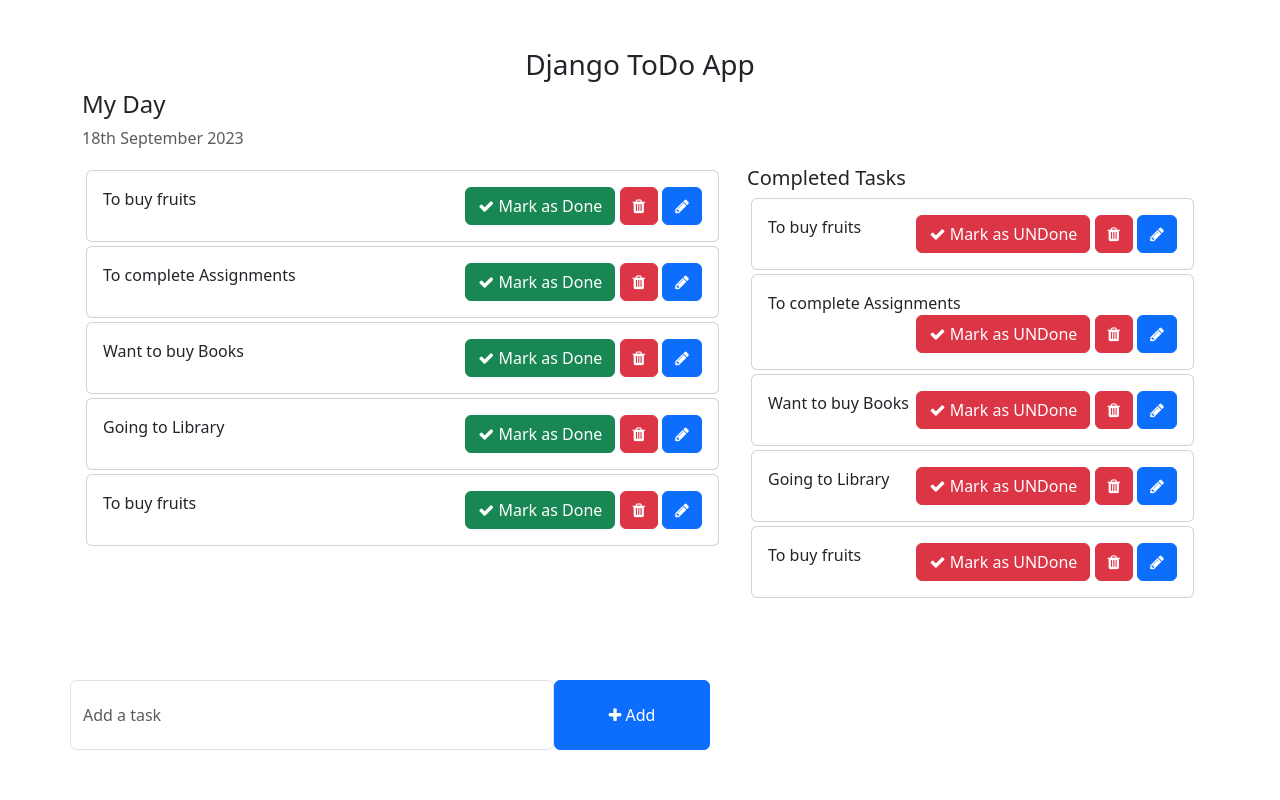
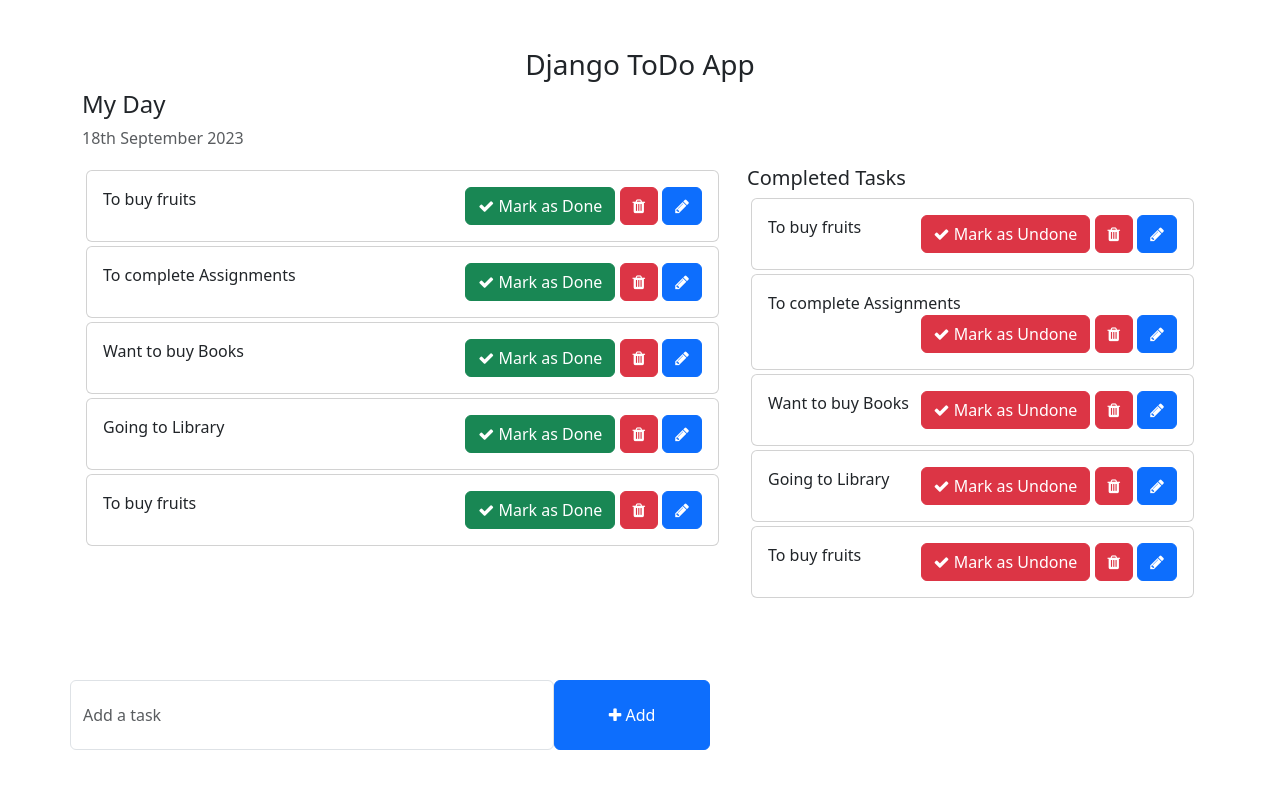
Before and after one commit to kadalisaisree/todo, a Django app: template templates/home.html in a window 1280 px wide. Run offline with Django 4.2, Linux system fonts and the light colour scheme; the template is opened without the code that fills it: values that come from a table or form of the project are taken from there, others are empty; data comes from the database, SQL or seed files in the repository; both versions use the stored data as it was after the commit.

Commit message:
uploading for deployment

```diff
--- a/templates/home.html
+++ b/templates/home.html
@@ -47,7 +47,7 @@
                     <div class="card-body">
                         {{task.task}}
                         <span style="position: relative; float: right;">
-                            <a href="{% url 'mark_as_undone' task.pk %}" class="btn btn-danger"><i class="fa fa-check"></i> Mark as UNDone</a>
+                            <a href="{% url 'mark_as_undone' task.pk %}" class="btn btn-danger"><i class="fa fa-check"></i> Mark as Undone</a>
                             <a class="btn btn-danger"><i class="fa fa-trash"></i></a>
                             <a class="btn btn-primary"><i class="fa fa-pencil"></i></a>
                         </span>
```
Also changed, not shown: db.sqlite3.
